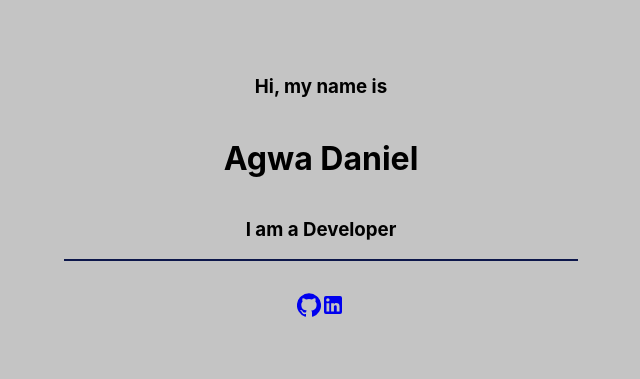
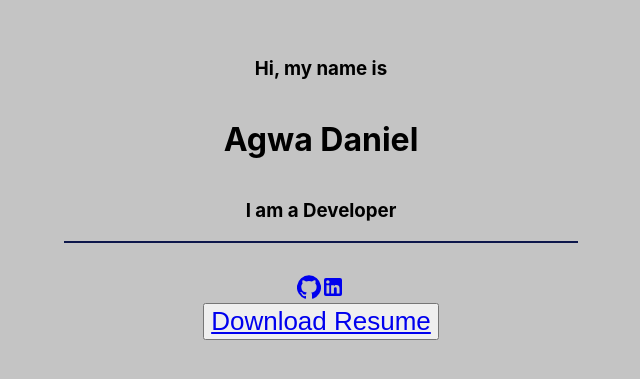
Before and after one commit to agwadan/agwa, a React (Vite) app: page / in a window 1280 px wide. Shown: the part 211-590 px from the top of the page, without its empty margins (319-959 px from the left). Built offline with nearby package versions, Linux system fonts and the light colour scheme.

Commit message:
Add download resume anchor tag

```diff
--- a/src/components/landingPage/index.jsx
+++ b/src/components/landingPage/index.jsx
@@ -13,9 +13,8 @@ const LandingPage = () => {
       <div className={`${styles.Social} Flex`}>
         <a href='https://github.com/agwadan' target='_blank'><GitHub /></a>
         <a href='https://www.linkedin.com/in/daniel-agwa-1019ab133/' target='_blank'><LinkedIn /></a>
-
       </div>
-
+      <button><a href='/src/assets/Resume.pdf' download>Download Resume</a></button>
     </div>
   )
 }
```
Also changed, not shown: 1 other file (tests, documents, lock files or other folders).
